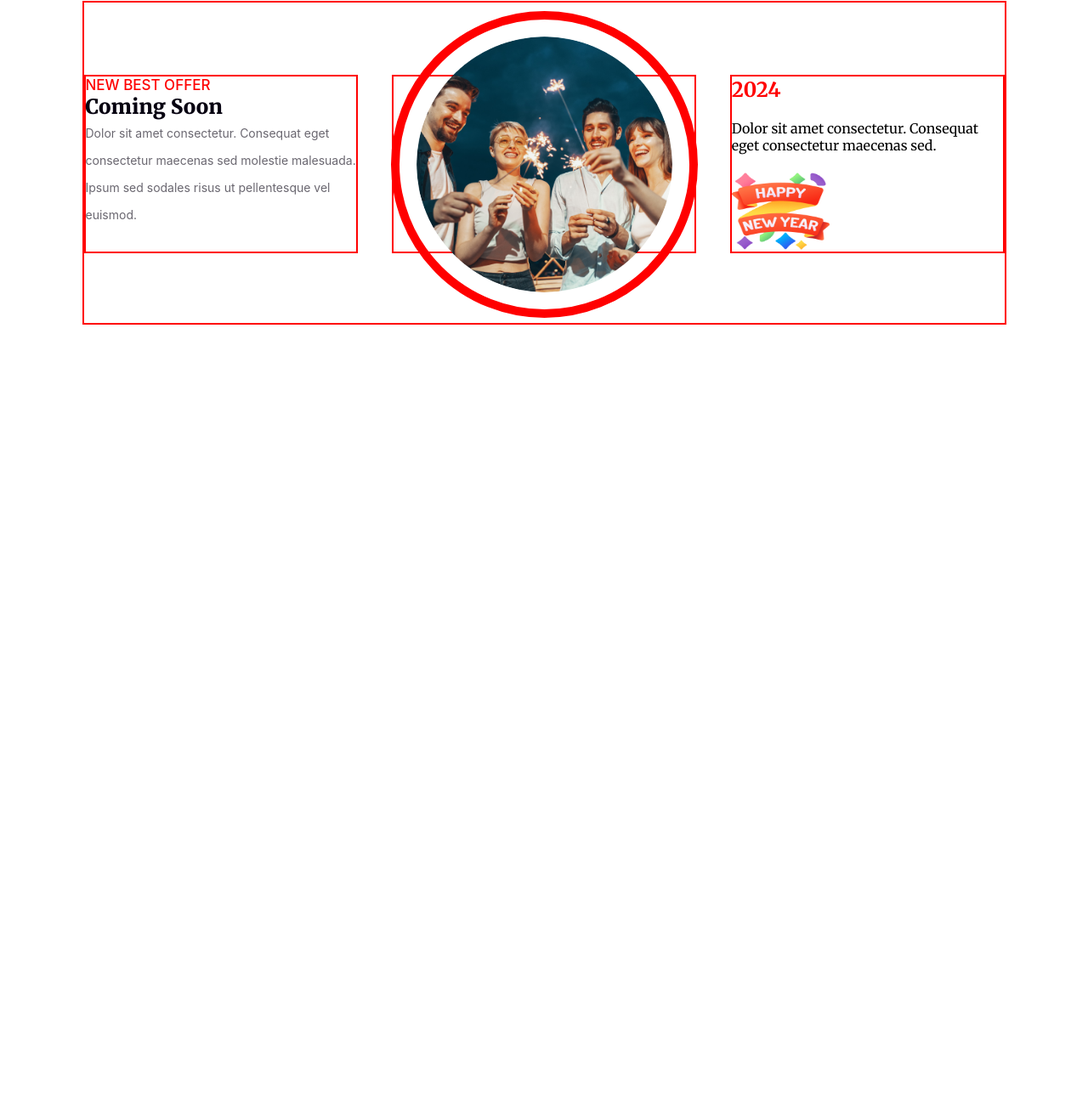
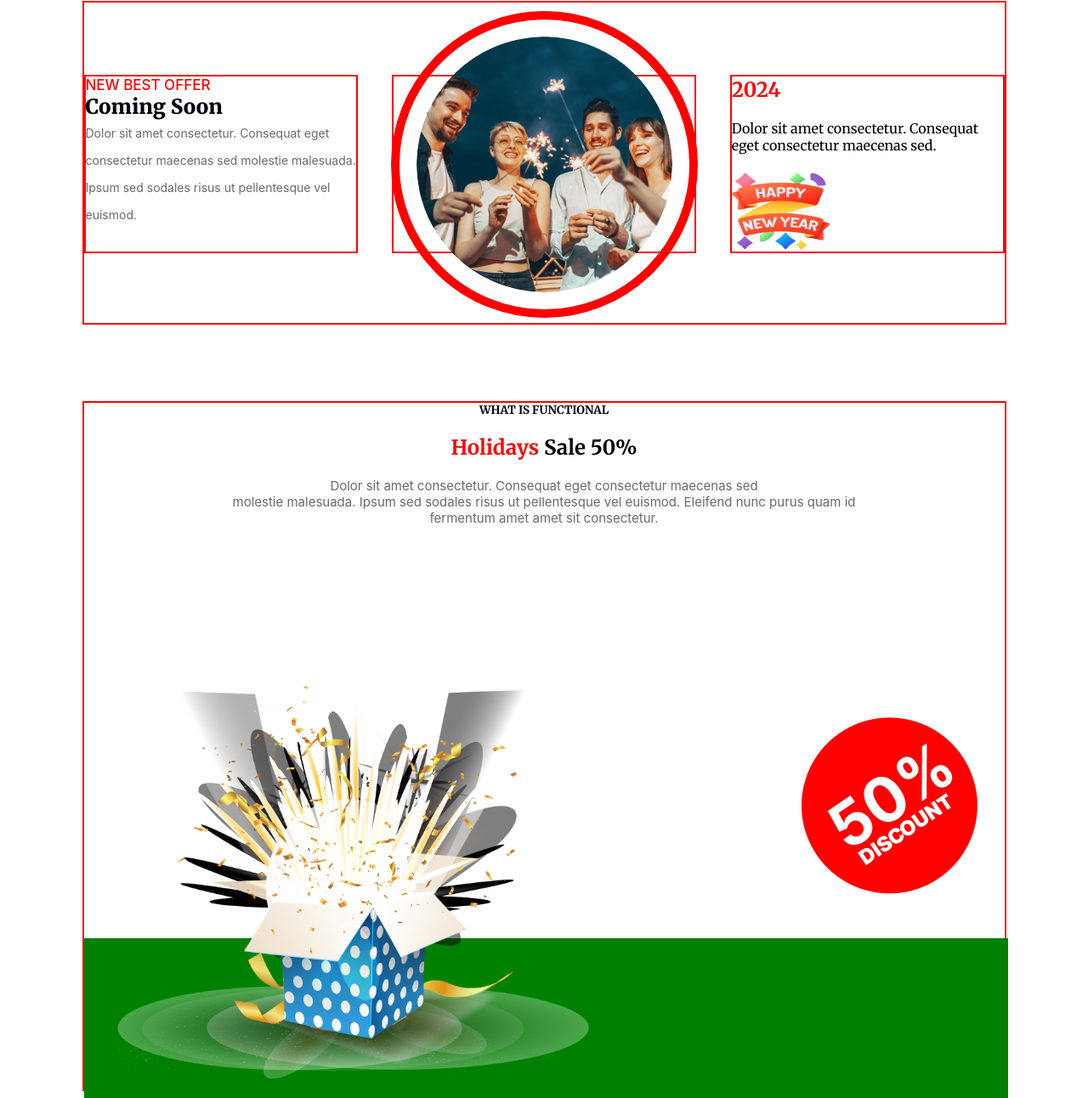
Before and after one commit to sumaya257/assignment-landing-page, a plain HTML site: page index.html in a window 1280 px wide. Shown: the part 2314-3606 px from the top of the page at 85% size. Before the commit the page ends 2696 px from the top, so only its background shows below. Drawn offline with Linux system fonts and the light colour scheme.

Commit message:
discount-part

```diff
--- a/index.html
+++ b/index.html
@@ -66,6 +66,27 @@
     </div>
      </section>
 
+     <!-- holiday-section-start -->
+      <section class="holiday-section-container">
+        <div class="holiday-section-content">
+            <h5>WHAT IS FUNCTIONAL</h5>
+            <h1><span>Holidays</span> Sale 50%</h1>
+            <p>Dolor sit amet consectetur. Consequat eget consectetur maecenas sed <br>
+                molestie malesuada. Ipsum sed sodales risus ut pellentesque vel euismod. Eleifend nunc purus quam id <br>fermentum amet amet sit consectetur.</p>
+        </div>
+        <div class="solid-color"></div>
+        <div class="discount-section">
+        <div class="giftbox">
+            <img src="./new-year-offer-resources-main/images/Group-75.png" alt="">
+        </div>
+            <div class="discount-container">
+                <img src="./new-year-offer-resources-main/images/Group-44.png" alt="">
+
+        </div>
+    </div>
+
+      </section>
+
 
 
 
--- a/styles.css
+++ b/styles.css
@@ -259,3 +259,63 @@ font-size: 14px;
 font-weight: 400;
 line-height: 32px;
 }
+.holiday-section-container{
+    width: 1087px;
+height: 812px;
+margin: 0 auto;
+margin-top: 90px;
+border: 2px solid red;
+position: relative;
+}
+.holiday-section-content{
+    display: flex;
+    flex-direction: column;
+    align-items: center;
+    gap: 20px;
+}
+.holiday-section-content p{
+text-align: center;
+font-size: small;
+color: rgba(7, 2, 17, 0.6);
+font-family: Inter;
+font-size: 15px;
+}
+
+.holiday-section-content h1 span{
+    color: red;
+}
+.solid-color{
+    width: 1087px;
+height: 188px;
+background-color: green;
+position: relative;
+top: 60%;
+}
+.giftbox{
+width: 556px;
+height: 476px;
+position: relative;
+z-index: 1;
+ display: flex;
+align-items: center;
+justify-content: center;
+
+}
+ .giftbox img{
+    width: 100%;
+    height: 100%;
+}
+.discount-container{
+    height: 251px;
+    width: 251px;
+    padding-bottom: 100px;
+    margin-bottom: 250px;
+}
+
+.discount-section{
+    height: 476px;
+    display: flex;
+    align-items: center;
+    justify-content: center;
+    gap: 200px;
+}
```
